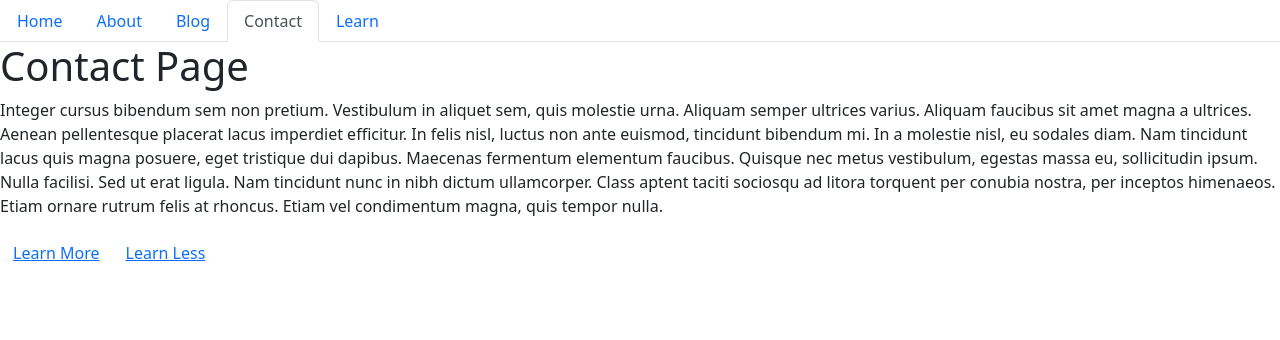
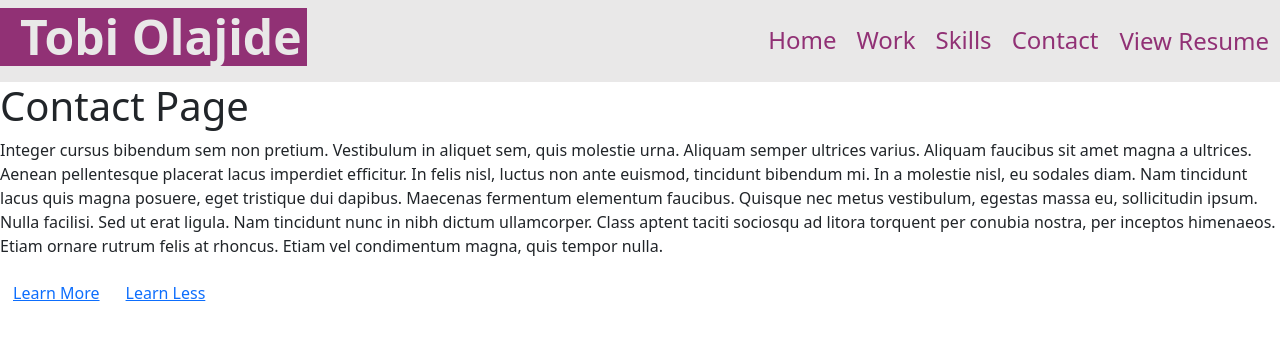
Before and after one commit to Thorbieey/My-Portfolio-React, a React (Create React App) app: page /My-Portfolio-React/contact in a window 1280 px wide. Shown: the top 340 px of the page. Built offline with nearby package versions, Linux system fonts and the light colour scheme.

Commit message:
updated Nav bar and added banner to home.js

```diff
--- a/src/components/NavTabs.js
+++ b/src/components/NavTabs.js
@@ -1,43 +1,80 @@
 import React from 'react';
 import { NavLink } from 'react-router-dom';
 
+const styles = {
+  nav: {
+    background: "#E9E8E8",
+    alignItems: "center"
+  },
+  mainLogo: {
+    fontSize: "3rem",
+    fontWeight: "600",
+    padding: "0 5px 0 20px",
+    color: "#E9E8E8",
+    backgroundColor: "#913175"
+  },
+  customNavItems: {
+    marginLeft: "auto",
+    justifyContent: "end"
+  },
+  customNavItem: {
+    fontSize: "1.5rem",
+    fontWeight: "500",
+    padding: "2px"
+  },
+  customNavLink: {
+    color: "#913175",
+  }
+};
+
 function NavTabs() {
   return (
-    <ul className="nav nav-tabs">
-      <li className="nav-item">
+    <nav style={styles.nav} className="navbar navbar-expand-lg custom-nav">
+      <h1 style={styles.mainLogo} className="mainLogo" href="#">Tobi Olajide</h1>
+      <button className="navbar-toggler" type="button" data-toggle="collapse" data-target="#navbarSupportedContent" aria-controls="navbarSupportedContent" aria-expanded="false" aria-label="Toggle navigation">
+        <span className="navbar-toggler-icon"></span>
+      </button>
+
+      <div className="collapse navbar-collapse nav-items " id="navbarSupportedContent">
+               <ul style={styles.customNavItems} className="navbar-nav mr-auto customNavItems">
+                  <li style={styles.customNavItem} className="nav-item customNavItem">
                     <NavLink
                         to="/My-Portfolio-React"
                         end
+                        style={styles.customNavLink}
                         className={({ isActive }) =>
-            isActive ? 'nav-link active' : 'nav-link'
+                          isActive ? 'nav-link customNavLink active' : 'nav-link customNavLink'
                         }
                       >
                         Home
                     </NavLink>
                   </li>
-      <li className="nav-item">
+                  <li style={styles.customNavItem} className="nav-item customNavItem">
                     <NavLink
                       to="/My-Portfolio-React/about"
+                      style={styles.customNavLink}
                       className={({ isActive }) =>
                         isActive ? 'nav-link active' : 'nav-link'
                       }
                       >
-          About
+                        Work
                     </NavLink>
                   </li>
-      <li className="nav-item">
+                  <li style={styles.customNavItem} className="nav-item customNavItem">
                     <NavLink
                       to="/My-Portfolio-React/blog"
+                      style={styles.customNavLink}
                       className={({ isActive }) =>
                         isActive ? 'nav-link active' : 'nav-link'
                       }
                     >
-          Blog
+                      Skills
                     </NavLink>
                   </li>
-      <li className="nav-item">
+                  <li style={styles.customNavItem} className="nav-item customNavItem dropdown">
                     <NavLink
                       to="/My-Portfolio-React/contact"
+                      style={styles.customNavLink}
                       end
                       className={({ isActive }) =>
                         isActive ? 'nav-link active' : 'nav-link'
@@ -45,18 +82,22 @@ function NavTabs() {
                     >
                       Contact
                     </NavLink>
+                   <div className="dropdown-menu custom-dropdown-menu" aria-labelledby="navbarDropdown">
+                     <a className="dropdown-item custom-dropdown-item" href="https:github.com/Thorbieey">GitHub</a>
+                     <div className="dropdown-divider"></div>
+                     <a className="dropdown-item custom-dropdown-item" href="https:linkedin.com/in/tobi-olajide-774379195">LinkedIn</a>
+                     <div className="dropdown-divider"></div>
+                     <a className="dropdown-item custom-dropdown-item" href="#">Twitter</a>
+                   </div>
                   </li>
-      <li className="nav-item">
-        <NavLink
-          to="/My-Portfolio-React/contact/learn"
-          className={({ isActive }) =>
-            isActive ? 'nav-link active' : 'nav-link'
-          }
-        >
-          Learn
-        </NavLink>
+                  <li style={styles.customNavItem} className="nav-item customNavItem">
+                    <a  style={styles.customNavLink} className="nav-link  customNavLink btn btn-outline-tertiary btn-sm" href="./add-ons/resume-front-end.pdf">View Resume</a>
                   </li>
                </ul>
+             </div>
+    </nav>
+
+
   );
 }
 
--- a/src/components/pages/Home.js
+++ b/src/components/pages/Home.js
@@ -1,19 +1,21 @@
 import React from "react";
+import backgroundImage from "../../images/banner.jpg";
+
+
+const styles = {
+  customJumbotron: {
+    backgroundImage: `url("${backgroundImage}")`,
+    backgroundSize: "cover",
+    height: "700px",
+  },
+  headingStyle: {
+    fontSize: 100
+  }
+};
 
 function Home() {
   return (
-    <div>
-      <h1>Home Page</h1>
-      <p>
-        Lorem ipsum dolor sit amet, consectetur adipiscing elit. Sed neque velit, lobortis ut magna
-        varius, blandit rhoncus sem. Morbi lacinia nisi ac dui fermentum, sed luctus urna tincidunt.
-        Etiam ut feugiat ex. Cras non risus mi. Curabitur mattis rutrum ipsum, ut aliquet urna
-        imperdiet ac. Sed nec nulla aliquam, bibendum odio eget, vestibulum tortor. Cras rutrum
-        ligula in tincidunt commodo. Morbi sit amet mollis orci, in tristique ex. Donec nec ornare
-        elit. Donec blandit est sed risus feugiat porttitor. Vestibulum molestie hendrerit massa non
-        consequat. Vestibulum vitae lorem tortor. In elementum ultricies tempus. Interdum et
-        malesuada fames ac ante ipsum primis in faucibus.
-      </p>
+    <div style={styles.customJumbotron} className="jumbotron customJumbotron">
     </div>
   );
 }
```
Also changed, not shown: src/images/banner-portfolio.jpg (added), src/images/banner.jpg (added). Lines whose indentation alone changed are shown as unchanged.
